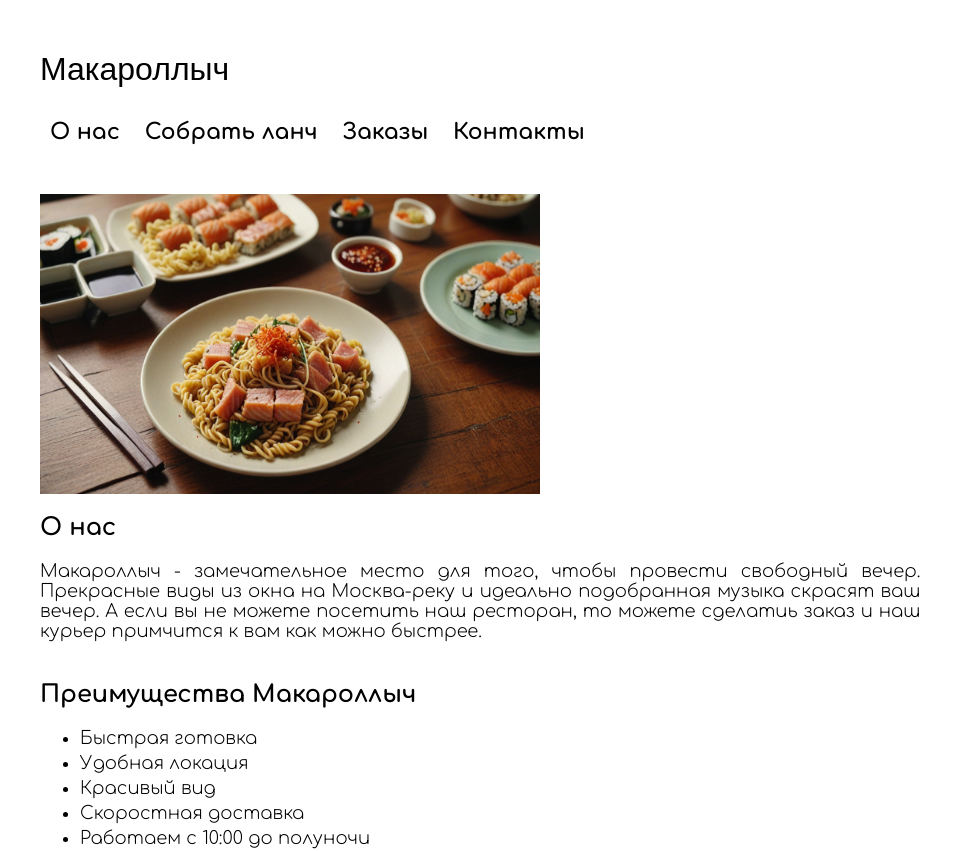
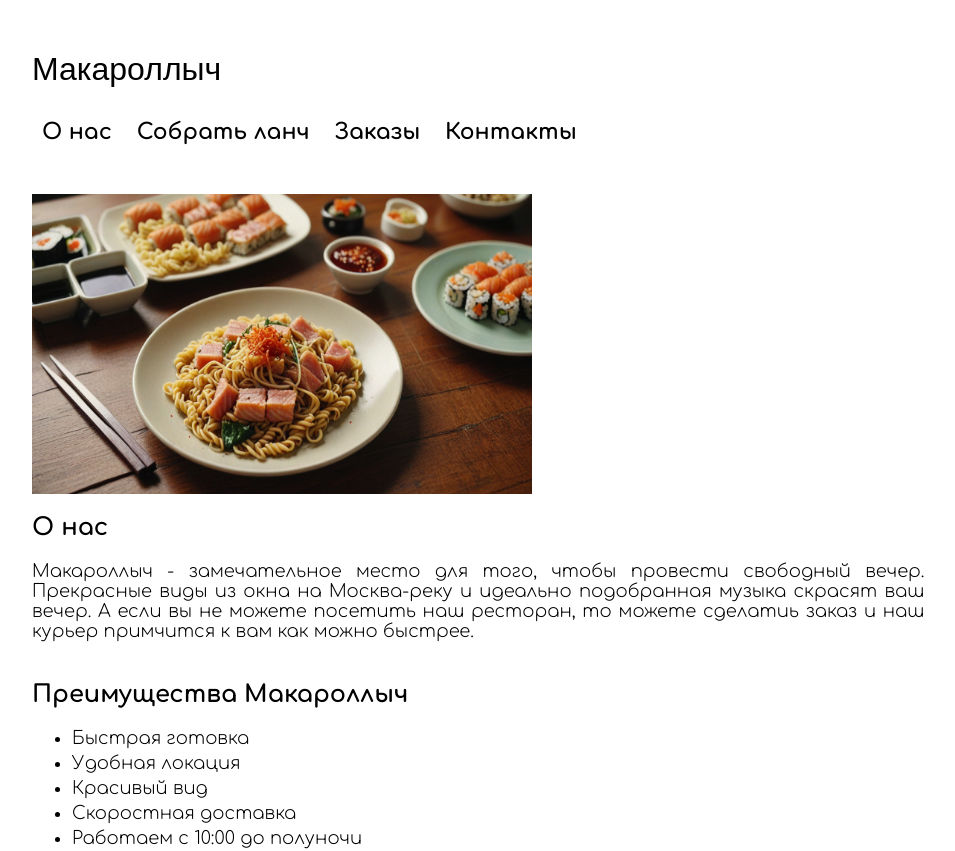
Before and after one commit to smyilik/smolkov-web-dev-2024-1, a plain HTML site: page index.html in a window 1280 px wide. Shown: the top 851 px of the page, without its empty margins (28-983 px from the left). Drawn offline with Linux system fonts and the light colour scheme; a web font is replaced by a local one.

Commit message:
lab_01_finish

```diff
--- a/index.html
+++ b/index.html
@@ -13,7 +13,7 @@
     </head>
     <body>
         <header>
-            <div class="restaurant-name">
+            <div>
                 <h1 class="font">Макароллыч</h1>
             </div>
             <nav>
--- a/style.css
+++ b/style.css
@@ -15,6 +15,11 @@
   font-style: normal;
 }
 
+body {
+    margin: 0px;
+    padding: 0px;
+}
+
 header, main {
     padding: 10px;
     margin: 20px;
@@ -22,7 +27,7 @@ header, main {
 }
 
 footer {
-    padding: 10px;
+    padding: 5px 23px;
     margin: 0px;
     background-color: black;
     color: white;
@@ -33,10 +38,15 @@ footer {
     margin-right: 20px;
 }
 
-.container {
-    max-width: 75%;
-    margin: 0px, auto;
-    margin-bottom: 40px;
+nav {
+    padding: 10px;
+    margin: 0px;
+}
+
+nav ul {
+    margin: 0px;
+    list-style: none;
+    padding: 0;
 }
 
 a {
@@ -51,21 +61,16 @@ a:hover {
     color: red;
 }
 
+.container {
+    max-width: 75%;
+    margin: 0px, auto;
+    margin-bottom: 40px;
+}
+
 p, li, td, th {
     font-size: 18px;
     text-align: justify;
     margin-bottom: 5px;
-}
-
-nav {
-    padding: 10px;
-    margin: 0px;
-}
-
-nav ul {
-    margin: 0px;
-    list-style: none;
-    padding: 0;
 }
 
 figure {
@@ -84,7 +89,6 @@ figure {
 
 table {
     padding: 10px;
-
     border-collapse: collapse;
     text-align: left;
 }
```
